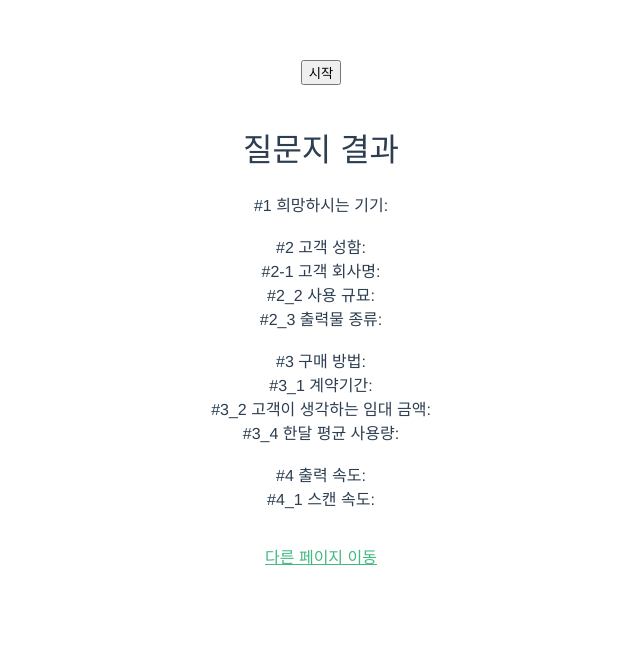
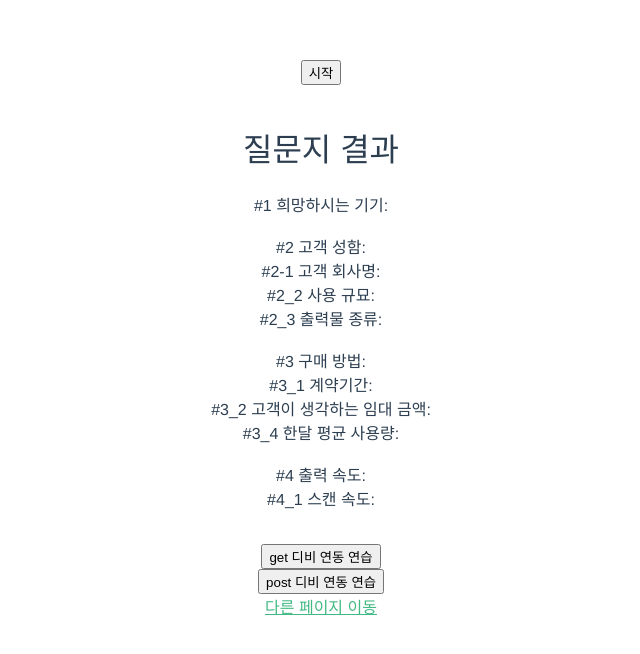
Before and after one commit to songkh95/vue_song, a Vue app in the folder v_capstone/: page /#/ in a window 1280 px wide. Shown: the top 654 px of the page, without its empty margins (319-959 px from the left). Built offline with nearby package versions, Linux system fonts and the light colour scheme.

Commit message:
Revert "4/19"
This reverts commit c5a5cf21e34ffb69efce1153eed7e7a1f61e0cdb.

```diff
--- a/v_capstone/src/components/home.vue
+++ b/v_capstone/src/components/home.vue
@@ -3,7 +3,7 @@
 
         <input type="submit" value="시작" placeholder="시작" @click="QQQ = !QQQ"><br><br>
 
-        <form  method="GET">
+        <!-- <form action="/home" method="POST"> -->
         <div v-show="QQQ">
           <!-- 첫번째 질문 -->
           <div v-if="Q_number === 1">
@@ -128,10 +128,9 @@
           <div>
             <input type="submit" value="이전" @click="diminishNumber" placeholder="이전">
             <input type="submit" value="다음" @click="increaseNumber" placeholder="다음">
-            <input type="submit" @click="gettest" value="get 디비 연동 연습">
           </div>
         </div>
-        </form>
+        <!-- </form> -->
         <div>
           <h1>질문지 결과</h1>
           <p>
@@ -148,12 +147,16 @@
             #4_1 스캔 속도: {{Que4_1}} {{Que4_2}}<br><br>
           </p>
         </div>
-
-        <!-- <div>
+        <div>
+          <form method="GET">
+             <input type="submit" @click="gettest" value="get 디비 연동 연습">
+          </form>
+        </div>
+        <div>
           <form method="post">
             <input type="submit" @click="posttest" value="post 디비 연동 연습">
           </form>
-        </div> -->
+        </div>
         <div>
           <router-link to="/result">다른 페이지 이동</router-link>
         </div>
@@ -272,7 +275,7 @@ export default {
     gettest(){
       // Make a request for a user with a given ID
       axios
-        .get("http://localhost:8080/")
+        .get("https://reqres.in/api/users?page=2")
         .then(res => {
           console.log(res);
         })
@@ -281,21 +284,22 @@ export default {
         })
         .then(() => {
           //성공이든 오류든 반환하여 출력
-          console.log(this.Que1);
+          console.log("test");
+        });
+    },
+    posttest(){
+      axios
+      .post("https://reqres.in/api/register", {
+        "email": "eve.holt@reqres.in",
+        "password": "pistol"
+        })
+      .then(function (response) {
+        console.log(response);
+        })
+      .catch(function (error) {
+         console.log(error);
         });
     }
-    // post_text(){
-    //   const formData = {
-    //     color: this.Que1
-    //   }
-    //   console.log(formData)
-    // },
-    // posttest(){
-    //   axios
-    //   .post("http://localhost:8081/#", formData)
-    //   .then(res => console.log(res))
-    //   .catch(error => console.log(error))
-    // }
   }
 
 }
```
Also changed, not shown: v_capstone/app.js (+27 -26 lines).
